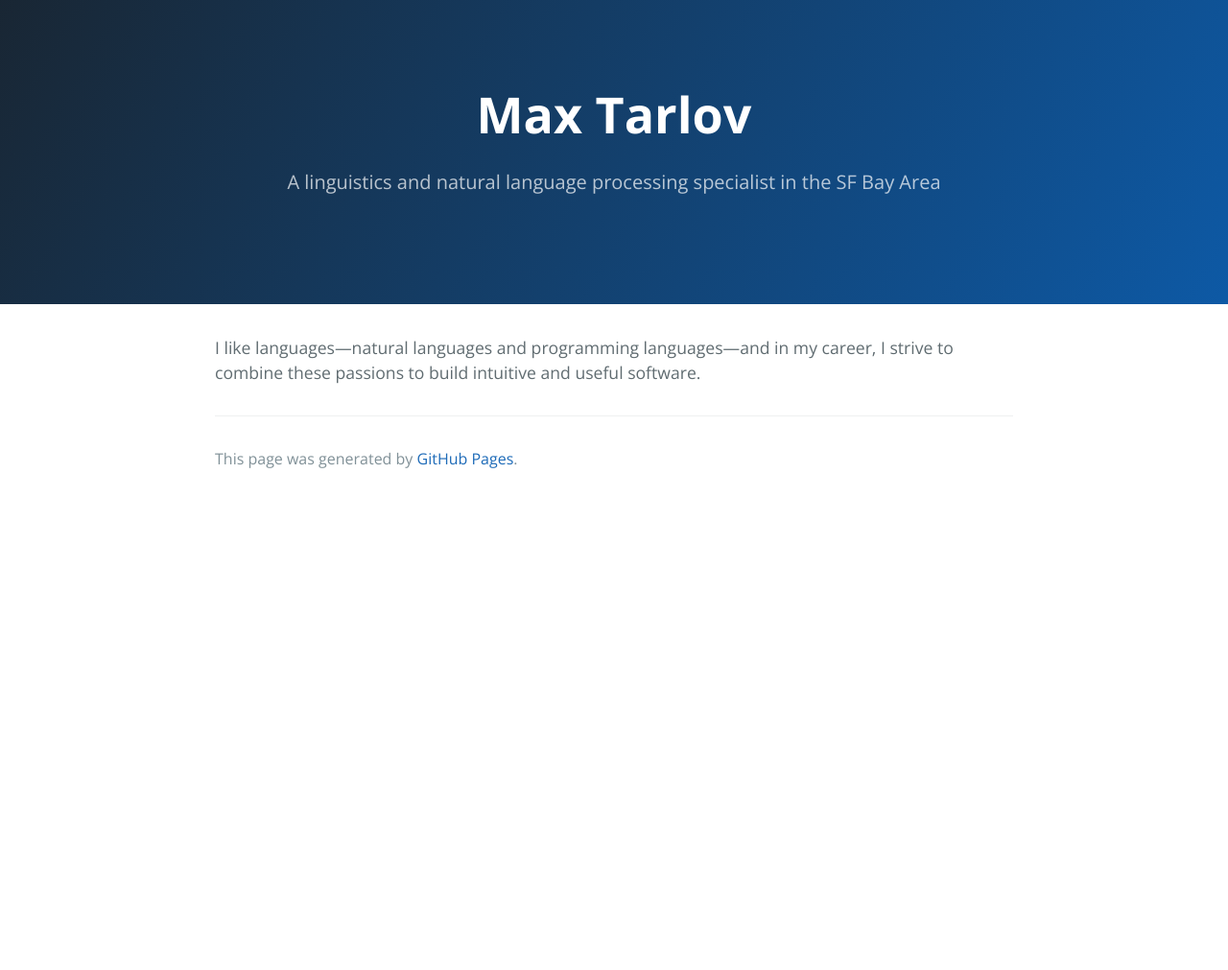
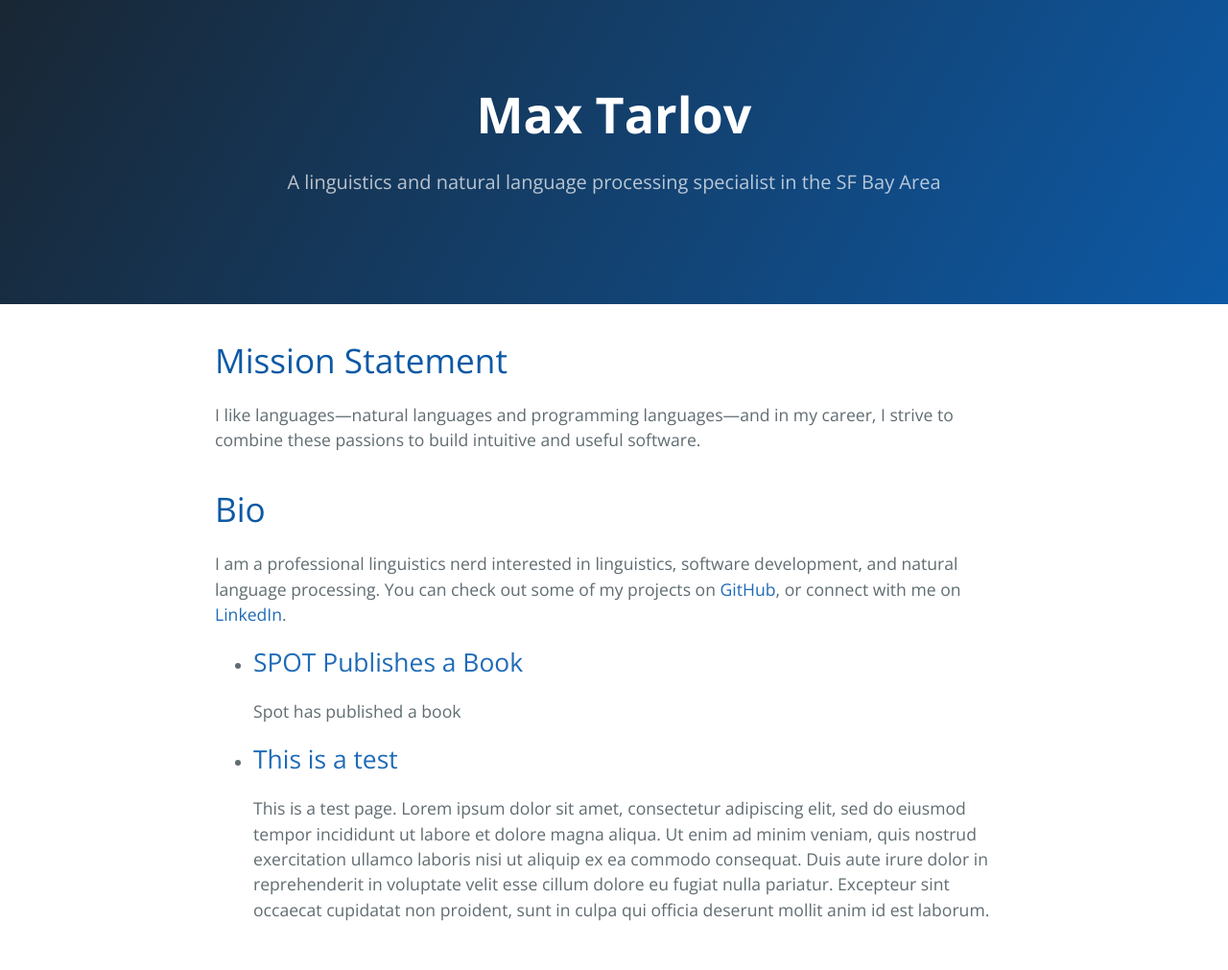
Before and after one commit to maxTarlov/personal-website, a Jekyll site: the page built from index.md, in a window 1280 px wide. Shown: the whole page at 96% size. Built offline with Jekyll 4.4.1, drawn with Linux system fonts in a browser that asks for light colours; before the commit the page ends 900 px from its top, so only the background shows below that.

```diff
--- a/_config.yml
+++ b/_config.yml
@@ -3,3 +3,4 @@ description: A linguistics and natural language processing specialist in the SF
 show_downloads: false
 # google_analytics:
 theme: jekyll-theme-cayman
+future: true
--- a/_layouts/default.html
+++ b/_layouts/default.html
@@ -16,7 +16,7 @@
     <a id="skip-to-content" href="#content">Skip to the content.</a>
 
     <header class="page-header" role="banner">
-      <h1 class="project-name">{{ page.title | default: site.title | default: site.github.repository_name }}</h1>
+      <h1 class="project-name">{{ site.title }}</h1>
       <h2 class="project-tagline">{{ page.description | default: site.description | default: site.github.project_tagline }}</h2>
       {% if site.github.is_project_page %}
         <a href="{{ site.github.repository_url }}" class="btn">View on GitHub</a>
@@ -29,13 +29,6 @@
 
     <main id="content" class="main-content" role="main">
       {{ content }}
-
-      <footer class="site-footer">
-        {% if site.github.is_project_page %}
-          <span class="site-footer-owner"><a href="{{ site.github.repository_url }}">{{ site.github.repository_name }}</a> is maintained by <a href="{{ site.github.owner_url }}">{{ site.github.owner_name }}</a>.</span>
-        {% endif %}
-        <span class="site-footer-credits">This page was generated by <a href="https://pages.github.com">GitHub Pages</a>.</span>
-      </footer>
     </main>
   </body>
 </html>
--- /dev/null
+++ b/_posts/2022-12-30-test.md
@@ -0,0 +1,7 @@
+---
+layout: post
+title: This is a test
+---
+This is a test page. Lorem ipsum dolor sit amet, consectetur adipiscing elit, sed do eiusmod tempor incididunt ut labore et dolore magna aliqua. Ut enim ad minim veniam, quis nostrud exercitation ullamco laboris nisi ut aliquip ex ea commodo consequat. Duis aute irure dolor in reprehenderit in voluptate velit esse cillum dolore eu fugiat nulla pariatur. Excepteur sint occaecat cupidatat non proident, sunt in culpa qui officia deserunt mollit anim id est laborum.
+
+Sed ut perspiciatis unde omnis iste natus error sit voluptatem accusantium doloremque laudantium, totam rem aperiam, eaque ipsa quae ab illo inventore veritatis et quasi architecto beatae vitae dicta sunt explicabo. Nemo enim ipsam voluptatem quia voluptas sit aspernatur aut odit aut fugit, sed quia consequuntur magni dolores eos qui ratione voluptatem sequi nesciunt. Neque porro quisquam est, qui dolorem ipsum quia dolor sit amet, consectetur, adipisci velit, sed quia non numquam eius modi tempora incidunt ut labore et dolore magnam aliquam quaerat voluptatem. Ut enim ad minima veniam, quis nostrum exercitationem ullam corporis suscipit laboriosam, nisi ut aliquid ex ea commodi consequatur? Quis autem vel eum iure reprehenderit qui in ea voluptate velit esse quam nihil molestiae consequatur, vel illum qui dolorem eum fugiat quo voluptas nulla pariatur?
--- /dev/null
+++ b/_posts/2023-01-06-publication.md
@@ -0,0 +1,6 @@
+---
+layout: post
+title: SPOT Publishes a Book
+---
+
+Spot has published a book
--- a/index.md
+++ b/index.md
@@ -2,4 +2,17 @@
 layout: default
 ---
 
+# Mission Statement
 I like languages&mdash;natural languages and programming languages&mdash;and in my career, I strive to combine these passions to build intuitive and useful software.
+
+# Bio
+I am a professional linguistics nerd interested in linguistics, software development, and natural language processing. You can check out some of my projects on [GitHub](https://github.com/maxTarlov), or connect with me on [LinkedIn](https://linkedin.com/in/maxtarlov).
+
+<ul>
+  {% for post in site.posts %}
+    <li>
+      <h2><a href="{{ post.url }}">{{ post.title }}</a></h2>
+      {{ post.excerpt }}
+    </li>
+  {% endfor %}
+</ul>
```
Also changed, not shown: _layouts/post.md (added, +7 -0 lines).
